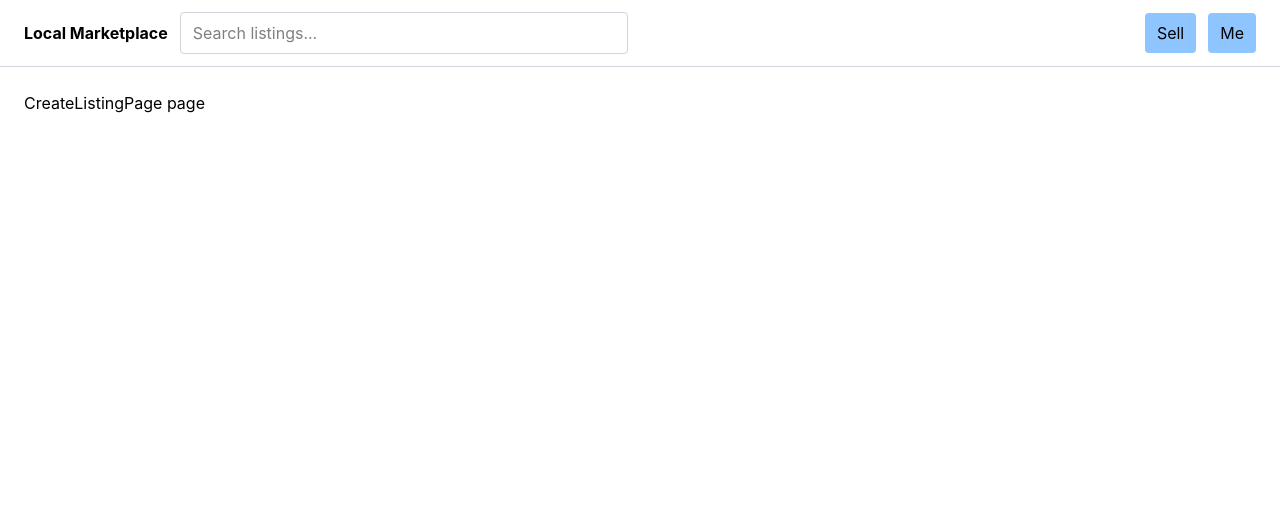
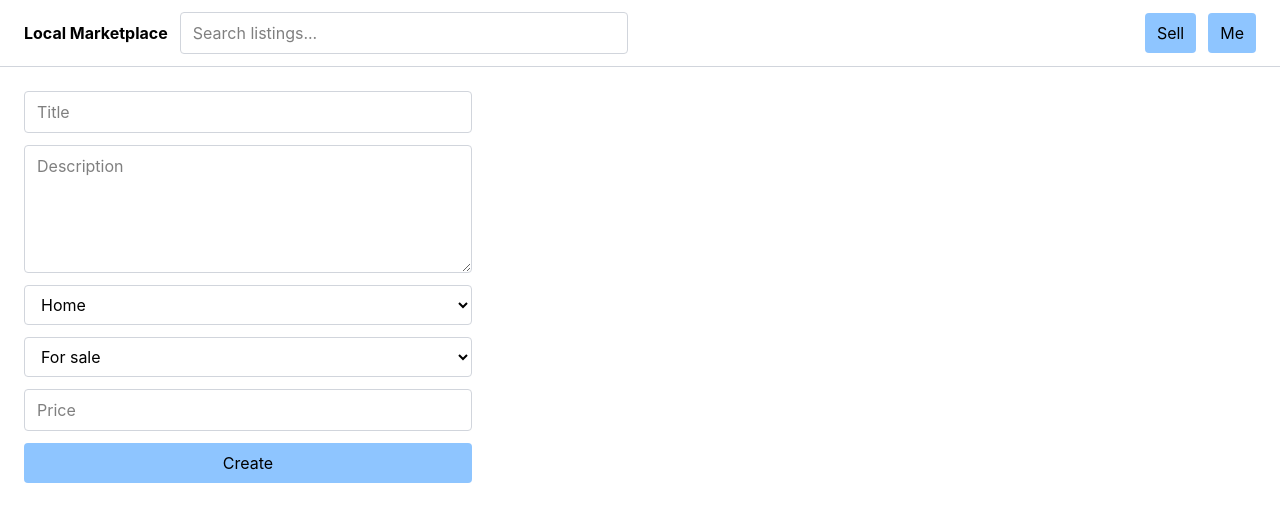
Before and after one commit to mk4x/web-local-marketplace, a React (Vite) app in the folder frontend/: page /sell in a window 1280 px wide. Shown: the top 522 px of the page. Built offline with nearby package versions, Linux system fonts and the light colour scheme.

Commit message:
feat: implement create listing functionality with form handling

```diff
--- a/frontend/src/api/listings.ts
+++ b/frontend/src/api/listings.ts
@@ -1,3 +1,4 @@
+import { ME } from '../me'
 import { gql } from './gql'
 
 export async function getListing(id: string) {
@@ -34,6 +35,14 @@ export type ListingDetail = {
   price: string | null
 }
 
+export type NewListing = {
+  title: string
+  description: string
+  category: string
+  kind: string
+  price: string
+}
+
 export type Filters = {
   kind: string
   category: string
@@ -59,3 +68,22 @@ export async function searchListings(text: string, filters: Filters) {
   )
   return data.searchListings
 }
+
+export async function createListing(input: NewListing) {
+  const data = await gql<{ createListing: { id: string } }>(
+    `mutation ($input: NewListingInput!) {
+      createListing(input: $input) { id }
+    }`,
+    {
+      input: {
+        ...input,
+        price: input.price || null,
+        sellerId: ME,
+        lon: 10.39,
+        lat: 55.4,
+        city: 'Odense',
+      },
+    },
+  )
+  return data.createListing.id
+}
--- /dev/null
+++ b/frontend/src/me.ts
@@ -0,0 +1,8 @@
+// no login yet, i will pretend to be anna
+/*
+--------------------------------------+--------------
+ 3fae4f21-dbba-4e69-8d2e-9d11eff632ac | Anna Jensen
+ 5abaa583-5aac-40ee-9fd7-0b9e0926a94b | Mads Nielsen
+(2 rows)
+*/
+export const ME = '3fae4f21-dbba-4e69-8d2e-9d11eff632ac'
--- a/frontend/src/pages/CreateListingPage.tsx
+++ b/frontend/src/pages/CreateListingPage.tsx
@@ -1,3 +1,92 @@
+import { useState } from 'react'
+import { useNavigate } from 'react-router'
+import { createListing } from '../api/listings'
+
+const inputClass = 'rounded border border-gray-300 px-3 py-2'
+const formClass = 'flex max-w-md flex-col gap-3'
+
 export default function CreateListingPage() {
-  return <p>CreateListingPage page</p>
+  const [form, setForm] = useState({
+    title: '',
+    description: '',
+    category: 'home',
+    kind: 'sale',
+    price: '',
+  })
+  const [error, setError] = useState('')
+  const navigate = useNavigate()
+
+  return (
+    <>
+      <form
+        className={formClass}
+        onSubmit={async (event) => {
+          event.preventDefault()
+          try {
+            const id = await createListing(form)
+            navigate(`/listings/${id}`)
+          } catch (e) {
+            setError((e as Error).message)
+          }
+        }}
+      >
+        <input
+          type="text"
+          placeholder="Title"
+          className={inputClass}
+          value={form.title}
+          onChange={(event) => setForm({ ...form, title: event.target.value })}
+        />
+
+        <textarea
+          placeholder="Description"
+          className={inputClass + ' h-32 resize-y'}
+          value={form.description}
+          onChange={(event) =>
+            setForm({ ...form, description: event.target.value })
+          }
+        />
+
+        <select
+          className={inputClass}
+          value={form.category}
+          onChange={(event) =>
+            setForm({ ...form, category: event.target.value })
+          }
+        >
+          <option value="home">Home</option>
+          <option value="furniture">Furniture</option>
+          <option value="electronics">Electronics</option>
+          <option value="clothing">Clothing</option>
+          <option value="books">Books</option>
+          <option value="vehicles">Vehicles</option>
+          <option value="vehicles.bikes">Bikes</option>
+        </select>
+
+        <select
+          className={inputClass}
+          value={form.kind}
+          onChange={(event) => setForm({ ...form, kind: event.target.value })}
+        >
+          <option value="sale">For sale</option>
+          <option value="wanted">Wanted</option>
+          <option value="trade">Trade</option>
+          <option value="free">Free</option>
+        </select>
+
+        <input
+          type="number"
+          placeholder="Price"
+          className={inputClass}
+          value={form.price}
+          onChange={(event) => setForm({ ...form, price: event.target.value })}
+        />
+
+        <button type="submit" className="rounded bg-blue-300 px-3 py-2">
+          Create
+        </button>
+      </form>
+      {error && <p className="text-red-600">{error}</p>}
+    </>
+  )
 }
```
